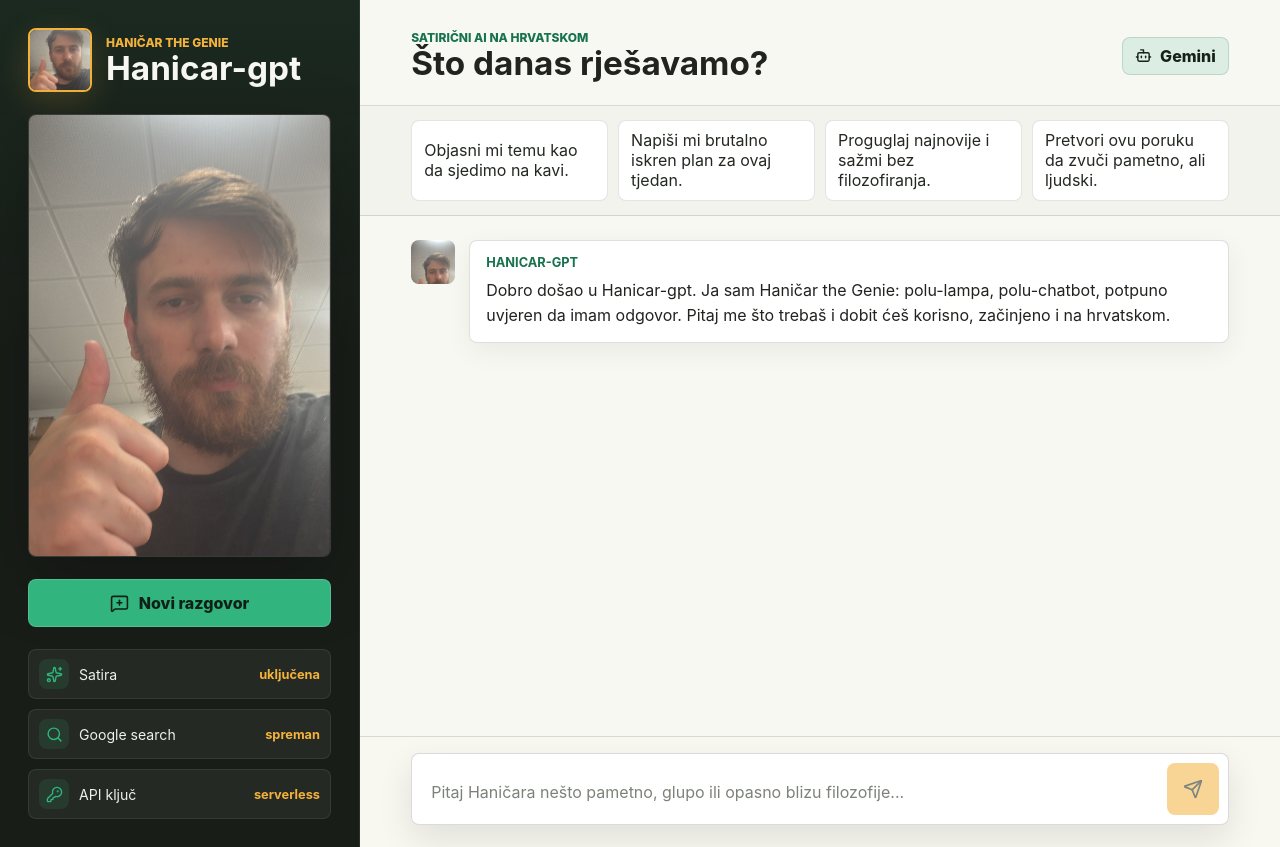
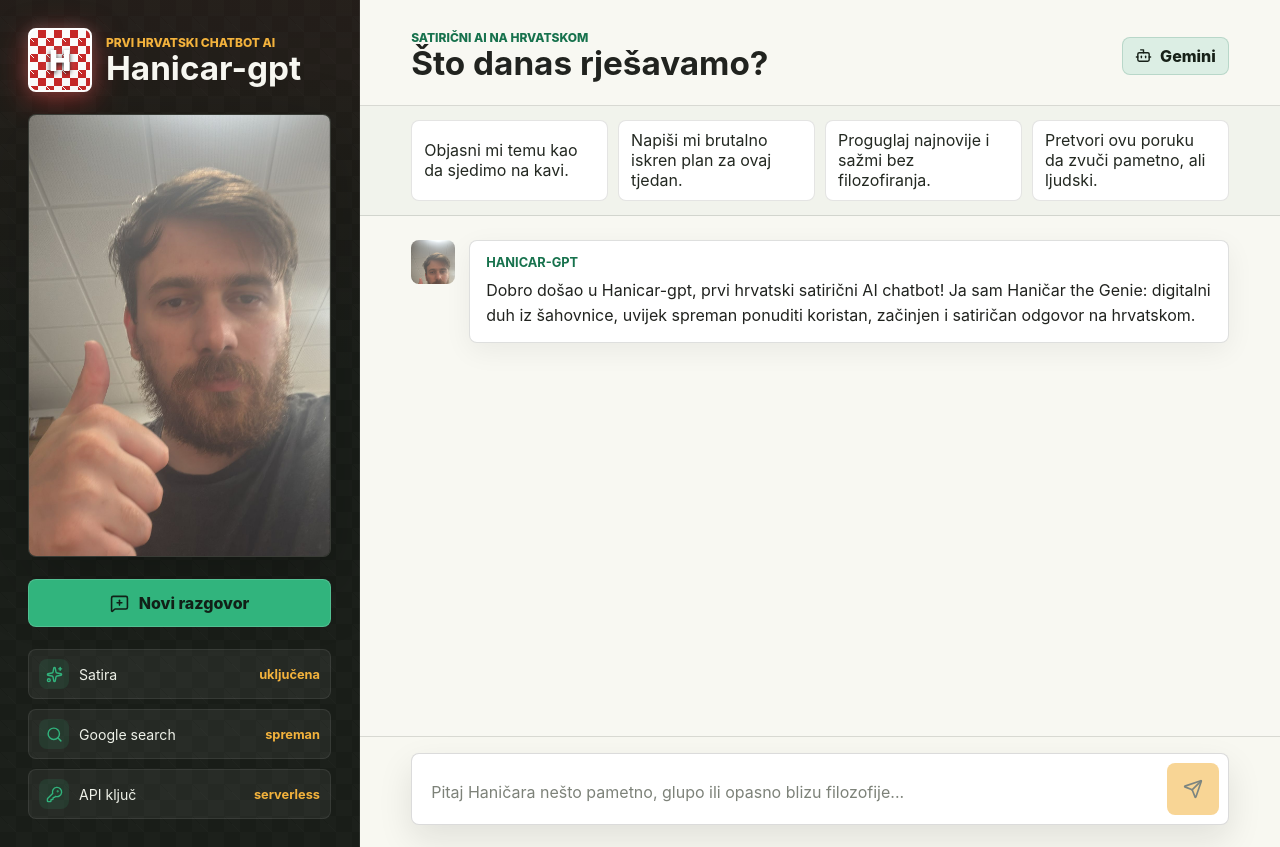
Before and after one commit to VrachoxWizard/honey-gpt, a React (Vite) app: page / in a window 1280 px wide. Built offline with nearby package versions, Linux system fonts and the light colour scheme.

Commit message:
UI: Redesign chatbot branding to highlight first Croatian AI and style with Croatian šahovnica pattern

```diff
--- a/src/App.tsx
+++ b/src/App.tsx
@@ -28,7 +28,7 @@
   id: 'welcome',
   role: 'assistant',
   content:
-    'Dobro došao u Hanicar-gpt. Ja sam Haničar the Genie: polu-lampa, polu-chatbot, potpuno uvjeren da imam odgovor. Pitaj me što trebaš i dobit ćeš korisno, začinjeno i na hrvatskom.',
+    'Dobro došao u Hanicar-gpt, prvi hrvatski satirični AI chatbot! Ja sam Haničar the Genie: digitalni duh iz šahovnice, uvijek spreman ponuditi koristan, začinjen i satiričan odgovor na hrvatskom.',
 };
 
 const promptChips = [
@@ -150,11 +150,11 @@
     <main className="app-shell">
       <aside className="sidebar" aria-label="Hanicar-gpt profil">
         <div className="brand-block">
-          <div className="brand-mark">
-            <img src="/hanicar-the-genie.jpeg" alt="Haničar the Genie" />
+          <div className="brand-mark brand-mark-sahovnica" aria-hidden="true">
+            H
           </div>
           <div>
-            <p className="eyebrow">Haničar the Genie</p>
+            <p className="eyebrow">Prvi hrvatski chatbot AI</p>
             <h1>Hanicar-gpt</h1>
           </div>
         </div>
@@ -163,7 +163,7 @@
           <img src="/hanicar-the-genie.jpeg" alt="Haničar avatar" />
           <div className="genie-caption">
             <WandSparkles aria-hidden="true" size={18} />
-            <span>Digitalni duh iz lampe s hrvatskim stavom.</span>
+            <span>Digitalni duh iz šahovnice s hrvatskim stavom.</span>
           </div>
         </div>
 
--- a/src/styles.css
+++ b/src/styles.css
@@ -64,8 +64,14 @@
   gap: 22px;
   padding: 28px;
   background:
-    linear-gradient(180deg, rgba(49, 180, 125, 0.08), transparent 42%),
+    linear-gradient(180deg, rgba(198, 40, 40, 0.06), transparent 45%),
+    linear-gradient(45deg, rgba(255, 255, 255, 0.012) 25%, transparent 25%),
+    linear-gradient(-45deg, rgba(255, 255, 255, 0.012) 25%, transparent 25%),
+    linear-gradient(45deg, transparent 75%, rgba(255, 255, 255, 0.012) 75%),
+    linear-gradient(-45deg, transparent 75%, rgba(255, 255, 255, 0.012) 75%),
     var(--charcoal-2);
+  background-size: 100% 100%, 32px 32px, 32px 32px, 32px 32px, 32px 32px, 100% 100%;
+  background-position: 0 0, 0 0, 0 16px, 16px -16px, -16px 0px, 0 0;
   border-right: 1px solid rgba(255, 255, 255, 0.08);
 }
 
@@ -83,6 +89,27 @@
   border-radius: 8px;
   overflow: hidden;
   box-shadow: 0 10px 32px rgba(243, 178, 60, 0.18);
+}
+
+.brand-mark-sahovnica {
+  border: 2.5px solid #ffffff;
+  border-radius: 8px;
+  box-shadow: 0 8px 30px rgba(198, 40, 40, 0.55), 0 0 15px rgba(255, 255, 255, 0.2);
+  background-color: #fafafa;
+  background-image:
+    linear-gradient(45deg, #c62828 25%, transparent 25%),
+    linear-gradient(-45deg, #c62828 25%, transparent 25%),
+    linear-gradient(45deg, transparent 75%, #c62828 75%),
+    linear-gradient(-45deg, transparent 75%, #c62828 75%);
+  background-size: 16px 16px;
+  background-position: 0 0, 0 8px, 8px -8px, -8px 0px;
+  display: flex;
+  align-items: center;
+  justify-content: center;
+  font-weight: 900;
+  font-size: 1.8rem;
+  color: #ffffff;
+  text-shadow: 0 2px 5px rgba(0, 0, 0, 0.8), 0 0 10px rgba(255, 255, 255, 0.4);
 }
 
 .brand-mark img,
```
